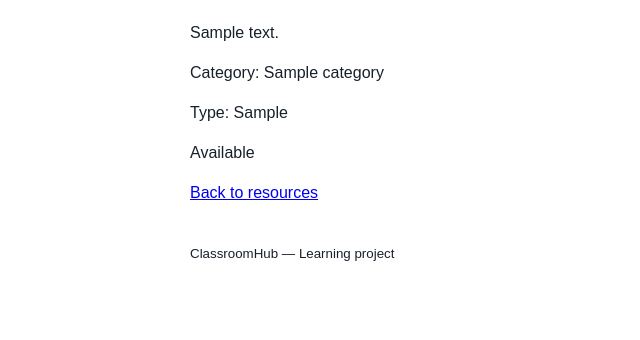
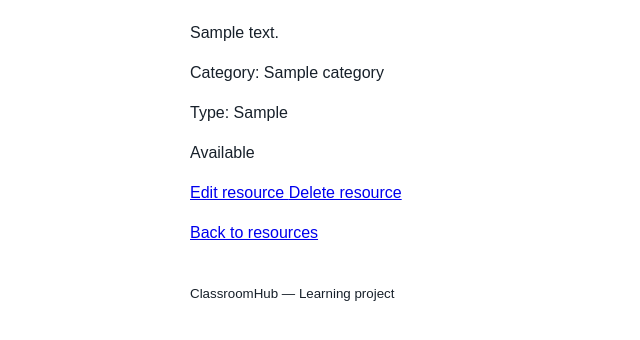
Before and after one commit to skyyleerr/ClassroomHub, a Django app: page /resources/1/ in a window 1280 px wide. Shown: the part 231-571 px from the top of the page, without its empty margins (0-640 px from the left). Run offline with Django 5.2, Linux system fonts and the light colour scheme; a user stored in the database is signed in; tables that the repository leaves empty hold one stand-in row (values such as "Sample post").

Commit message:
feat: add resource update and delete views
Co-Authored-By: Claude Sonnet 5.5 <noreply@anthropic.com>
Claude-Session: https://claude.ai/code/session_01Y4gb7hQeanCkGMDSab6aJS

```diff
--- a/pages/templates/pages/resource_detail.html
+++ b/pages/templates/pages/resource_detail.html
@@ -16,6 +16,18 @@
         {% endif %}
     </article>
 
+    {% if perms.pages.change_resource %}
+        <a href="{% url 'pages:resource-update' resource.pk %}">
+            Edit resource
+        </a>
+    {% endif %}
+
+    {% if perms.pages.delete_resource %}
+        <a href="{% url 'pages:resource-delete' resource.pk %}">
+            Delete resource
+        </a>
+    {% endif %}
+
     <p>
         <a href="{% url 'pages:resources' %}">Back to resources</a>
     </p>
--- a/pages/urls.py
+++ b/pages/urls.py
@@ -23,6 +23,16 @@ urlpatterns = [
         views.ResourceDetailView.as_view(),
         name="resource-detail",
     ),
+    path(
+        "resources/<int:pk>/edit/",
+        views.ResourceUpdateView.as_view(),
+        name="resource-update",
+    ),
+    path(
+        "resources/<int:pk>/delete/",
+        views.ResourceDeleteView.as_view(),
+        name="resource-delete",
+    ),
     path("about/", views.about, name="about"),
     path("resources/available/", views.available_resources, name="available_resources"),
     path("accounts/signup/", views.signup, name="signup"),
--- a/pages/views.py
+++ b/pages/views.py
@@ -6,7 +6,12 @@ from django.contrib.auth.mixins import (
 )
 from django.shortcuts import redirect, render
 from django.urls import reverse_lazy
-from django.views.generic import CreateView, DetailView
+from django.views.generic import (
+    CreateView,
+    DeleteView,
+    DetailView,
+    UpdateView,
+)
 
 from .forms import ResourceForm
 from .models import Resource
@@ -91,3 +96,26 @@ class ResourceCreateView(
     template_name = "pages/resource_form.html"
     permission_required = "pages.add_resource"
     success_url = reverse_lazy("pages:resources")
+
+
+class ResourceUpdateView(
+    LoginRequiredMixin,
+    PermissionRequiredMixin,
+    UpdateView,
+):
+    model = Resource
+    form_class = ResourceForm
+    template_name = "pages/resource_form.html"
+    permission_required = "pages.change_resource"
+    success_url = reverse_lazy("pages:resources")
+
+
+class ResourceDeleteView(
+    LoginRequiredMixin,
+    PermissionRequiredMixin,
+    DeleteView,
+):
+    model = Resource
+    template_name = "pages/resource_confirm_delete.html"
+    permission_required = "pages.delete_resource"
+    success_url = reverse_lazy("pages:resources")
```
Also changed, not shown: pages/templates/pages/resource_confirm_delete.html (added, +25 -0 lines).
